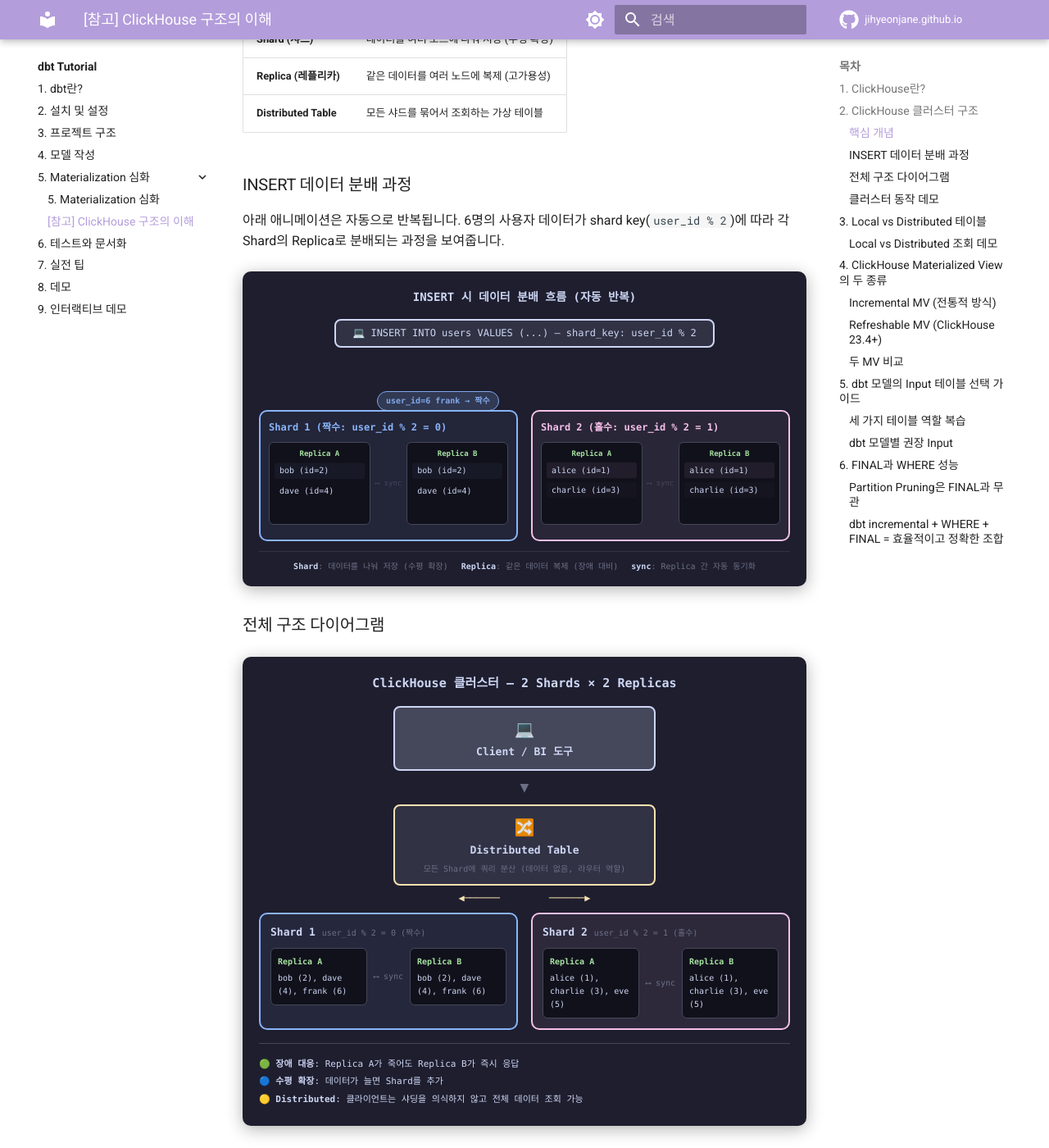
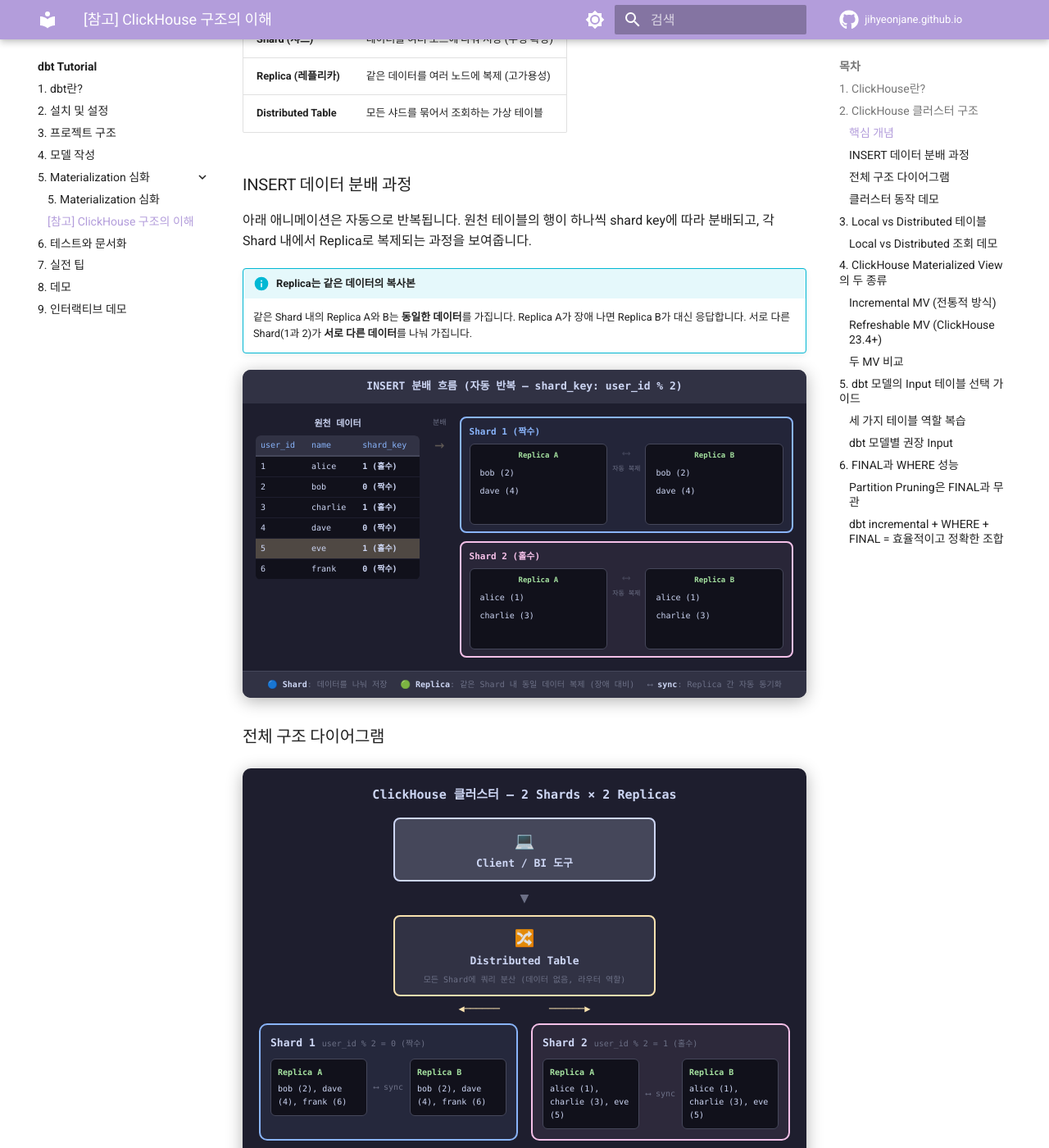
Before and after one commit to jihyeonjane/jihyeonjane.github.io, an MkDocs documentation site: the page built from docs/dbt-tutorial/05-clickhouse.md, in a window 1280 px wide and 1400 px high, scrolled down 1154 px. Shown: the whole window at 82% size. Built offline with MkDocs 1.6.1 and Material for MkDocs 9.7.7, drawn with Linux system fonts in a browser that asks for light colours; comment, search, counter and statistics services are not loaded.

Commit message:
INSERT 분배 애니메이션 전면 리뉴얼
- 좌측에 원천 테이블(6행) 표시, 행별로 하이라이트 애니메이션
- 우측에 Shard 1/2, 각각 Replica A/B
- Replica A에 행이 먼저 나타나고(초록 flash), 0.5초 후 Replica B에 복제(파랑 flash)
- Replica가 같은 데이터를 가지는 이유 설명하는 info 박스 추가
- 12초 주기 자동 반복

Co-Authored-By: Claude Opus 4.6 (1M context) <noreply@anthropic.com>

```diff
--- a/docs/dbt-tutorial/05-clickhouse.md
+++ b/docs/dbt-tutorial/05-clickhouse.md
@@ -39,67 +39,81 @@ ClickHouse는 단일 서버로도 빠르지만, 대규모 데이터를 처리할
 
 ### INSERT 데이터 분배 과정
 
-아래 애니메이션은 자동으로 반복됩니다. 6명의 사용자 데이터가 shard key(`user_id % 2`)에 따라 각 Shard의 Replica로 분배되는 과정을 보여줍니다.
+아래 애니메이션은 자동으로 반복됩니다. 원천 테이블의 행이 하나씩 shard key에 따라 분배되고, 각 Shard 내에서 Replica로 복제되는 과정을 보여줍니다.
 
-<div class="ch-anim" markdown="0">
-  <div class="ch-anim-title">INSERT 시 데이터 분배 흐름 (자동 반복)</div>
-  <div class="ch-anim-client">
-    <div class="ch-anim-client-box">💻 INSERT INTO users VALUES (...) — shard_key: user_id % 2</div>
-  </div>
-  <div class="ch-anim-packets">
-    <div class="ch-packet ch-packet-s2">user_id=1 alice → 홀수</div>
-    <div class="ch-packet ch-packet-s1">user_id=2 bob → 짝수</div>
-    <div class="ch-packet ch-packet-s2">user_id=3 charlie → 홀수</div>
-    <div class="ch-packet ch-packet-s1">user_id=4 dave → 짝수</div>
-    <div class="ch-packet ch-packet-s2">user_id=5 eve → 홀수</div>
-    <div class="ch-packet ch-packet-s1">user_id=6 frank → 짝수</div>
-  </div>
-  <div class="ch-anim-shards">
-    <div class="ch-anim-shard ch-anim-shard1">
-      <div class="ch-anim-shard-title">Shard 1 (짝수: user_id % 2 = 0)</div>
-      <div class="ch-anim-replicas">
-        <div class="ch-anim-replica">
-          <div class="ch-anim-replica-title">Replica A</div>
-          <div class="ch-anim-row">bob (id=2)</div>
-          <div class="ch-anim-row">dave (id=4)</div>
-          <div class="ch-anim-row">frank (id=6)</div>
-        </div>
-        <div class="ch-anim-sync">
-          <div class="ch-anim-sync-arrow">⟷ sync</div>
-        </div>
-        <div class="ch-anim-replica">
-          <div class="ch-anim-replica-title">Replica B</div>
-          <div class="ch-anim-row">bob (id=2)</div>
-          <div class="ch-anim-row">dave (id=4)</div>
-          <div class="ch-anim-row">frank (id=6)</div>
+!!! info "Replica는 같은 데이터의 복사본"
+    같은 Shard 내의 Replica A와 B는 **동일한 데이터**를 가집니다. Replica A가 장애 나면 Replica B가 대신 응답합니다. 서로 다른 Shard(1과 2)가 **서로 다른 데이터**를 나눠 가집니다.
+
+<div class="ch-insert-demo" id="ch-insert-demo" markdown="0">
+  <div class="ch-insert-header">INSERT 분배 흐름 (자동 반복 — shard_key: user_id % 2)</div>
+  <div class="ch-insert-body">
+    <div class="ch-insert-source">
+      <div class="ch-insert-source-title">원천 데이터</div>
+      <table class="ch-insert-table">
+        <thead><tr><th>user_id</th><th>name</th><th>shard_key</th></tr></thead>
+        <tbody>
+          <tr class="ch-src-row ch-src-r1"><td>1</td><td>alice</td><td class="ch-key-odd">1 (홀수)</td></tr>
+          <tr class="ch-src-row ch-src-r2"><td>2</td><td>bob</td><td class="ch-key-even">0 (짝수)</td></tr>
+          <tr class="ch-src-row ch-src-r3"><td>3</td><td>charlie</td><td class="ch-key-odd">1 (홀수)</td></tr>
+          <tr class="ch-src-row ch-src-r4"><td>4</td><td>dave</td><td class="ch-key-even">0 (짝수)</td></tr>
+          <tr class="ch-src-row ch-src-r5"><td>5</td><td>eve</td><td class="ch-key-odd">1 (홀수)</td></tr>
+          <tr class="ch-src-row ch-src-r6"><td>6</td><td>frank</td><td class="ch-key-even">0 (짝수)</td></tr>
+        </tbody>
+      </table>
+    </div>
+    <div class="ch-insert-arrow-area">
+      <div class="ch-insert-arrow-label">분배</div>
+      <div class="ch-insert-arrows">→</div>
+    </div>
+    <div class="ch-insert-targets">
+      <div class="ch-insert-shard ch-insert-shard1">
+        <div class="ch-insert-shard-title">Shard 1 (짝수)</div>
+        <div class="ch-insert-replica-group">
+          <div class="ch-insert-replica">
+            <div class="ch-insert-replica-label">Replica A</div>
+            <div class="ch-dest-row ch-d-s1-r1">bob (2)</div>
+            <div class="ch-dest-row ch-d-s1-r2">dave (4)</div>
+            <div class="ch-dest-row ch-d-s1-r3">frank (6)</div>
+          </div>
+          <div class="ch-insert-sync-col">
+            <div class="ch-insert-sync-icon">⟷</div>
+            <div class="ch-insert-sync-text">자동 복제</div>
+          </div>
+          <div class="ch-insert-replica">
+            <div class="ch-insert-replica-label">Replica B</div>
+            <div class="ch-dest-row ch-d-s1-r1-b">bob (2)</div>
+            <div class="ch-dest-row ch-d-s1-r2-b">dave (4)</div>
+            <div class="ch-dest-row ch-d-s1-r3-b">frank (6)</div>
+          </div>
         </div>
       </div>
-    </div>
-    <div class="ch-anim-shard ch-anim-shard2">
-      <div class="ch-anim-shard-title">Shard 2 (홀수: user_id % 2 = 1)</div>
-      <div class="ch-anim-replicas">
-        <div class="ch-anim-replica">
-          <div class="ch-anim-replica-title">Replica A</div>
-          <div class="ch-anim-row">alice (id=1)</div>
-          <div class="ch-anim-row">charlie (id=3)</div>
-          <div class="ch-anim-row">eve (id=5)</div>
-        </div>
-        <div class="ch-anim-sync">
-          <div class="ch-anim-sync-arrow">⟷ sync</div>
-        </div>
-        <div class="ch-anim-replica">
-          <div class="ch-anim-replica-title">Replica B</div>
-          <div class="ch-anim-row">alice (id=1)</div>
-          <div class="ch-anim-row">charlie (id=3)</div>
-          <div class="ch-anim-row">eve (id=5)</div>
+      <div class="ch-insert-shard ch-insert-shard2">
+        <div class="ch-insert-shard-title">Shard 2 (홀수)</div>
+        <div class="ch-insert-replica-group">
+          <div class="ch-insert-replica">
+            <div class="ch-insert-replica-label">Replica A</div>
+            <div class="ch-dest-row ch-d-s2-r1">alice (1)</div>
+            <div class="ch-dest-row ch-d-s2-r2">charlie (3)</div>
+            <div class="ch-dest-row ch-d-s2-r3">eve (5)</div>
+          </div>
+          <div class="ch-insert-sync-col">
+            <div class="ch-insert-sync-icon">⟷</div>
+            <div class="ch-insert-sync-text">자동 복제</div>
+          </div>
+          <div class="ch-insert-replica">
+            <div class="ch-insert-replica-label">Replica B</div>
+            <div class="ch-dest-row ch-d-s2-r1-b">alice (1)</div>
+            <div class="ch-dest-row ch-d-s2-r2-b">charlie (3)</div>
+            <div class="ch-dest-row ch-d-s2-r3-b">eve (5)</div>
+          </div>
         </div>
       </div>
     </div>
   </div>
-  <div class="ch-anim-legend">
-    <div class="ch-anim-legend-item"><strong>Shard</strong>: 데이터를 나눠 저장 (수평 확장)</div>
-    <div class="ch-anim-legend-item"><strong>Replica</strong>: 같은 데이터 복제 (장애 대비)</div>
-    <div class="ch-anim-legend-item"><strong>sync</strong>: Replica 간 자동 동기화</div>
+  <div class="ch-insert-legend">
+    <span>🔵 <strong>Shard</strong>: 데이터를 나눠 저장</span>
+    <span>🟢 <strong>Replica</strong>: 같은 Shard 내 동일 데이터 복제 (장애 대비)</span>
+    <span>⟷ <strong>sync</strong>: Replica 간 자동 동기화</span>
   </div>
 </div>
 
--- a/docs/stylesheets/ch-anim.css
+++ b/docs/stylesheets/ch-anim.css
@@ -1,231 +1,256 @@
-/* ===== ClickHouse INSERT Animation ===== */
-.ch-anim {
+/* ===== ClickHouse INSERT Distribution Animation ===== */
+
+/* Total animation cycle: 12s */
+
+.ch-insert-demo {
   background: #1e1e2e;
   border-radius: 10px;
-  padding: 20px 20px 16px;
+  box-shadow: 0 4px 20px rgba(0,0,0,0.3);
   margin: 1.5em 0;
   font-family: 'Menlo', 'Consolas', monospace;
-  box-shadow: 0 4px 20px rgba(0,0,0,0.3);
+  font-size: 12px;
   overflow: hidden;
-  position: relative;
 }
-.ch-anim-title {
+.ch-insert-header {
+  background: #313244;
+  padding: 10px 16px;
+  color: #cdd6f4;
+  font-size: 13px;
+  font-weight: bold;
   text-align: center;
-  color: #cdd6f4;
-  font-size: 14px;
-  font-weight: bold;
-  margin-bottom: 16px;
+}
+.ch-insert-body {
+  display: flex;
+  padding: 16px;
+  gap: 12px;
+  align-items: flex-start;
 }
 
-/* --- Top: Client / INSERT --- */
-.ch-anim-client {
+/* --- Source table --- */
+.ch-insert-source {
+  flex: 0 0 200px;
+}
+.ch-insert-source-title {
+  color: #cdd6f4;
+  font-size: 11px;
+  font-weight: bold;
+  margin-bottom: 6px;
   text-align: center;
-  margin-bottom: 8px;
 }
-.ch-anim-client-box {
-  display: inline-block;
+.ch-insert-table {
+  width: 100%;
+  border-collapse: collapse;
+  background: #11111b;
+  border-radius: 6px;
+  overflow: hidden;
+}
+.ch-insert-table thead th {
   background: #313244;
-  border: 2px solid #cdd6f4;
-  border-radius: 8px;
-  padding: 6px 20px;
+  color: #89b4fa;
+  padding: 4px 6px;
+  font-size: 10px;
+  text-align: left;
+  border-bottom: 2px solid #45475a;
+}
+.ch-insert-table tbody td {
+  padding: 4px 6px;
   color: #cdd6f4;
-  font-size: 12px;
+  font-size: 10px;
+  border-bottom: 1px solid #1e1e2e;
+}
+.ch-key-even { color: #89b4fa; font-weight: bold; }
+.ch-key-odd { color: #f5c0e8; font-weight: bold; }
+
+/* Source row highlight animation — staggered by row */
+.ch-src-row {
+  animation: srcHighlight 12s infinite;
+}
+.ch-src-r1 { animation-delay: 0s; }
+.ch-src-r2 { animation-delay: 1.8s; }
+.ch-src-r3 { animation-delay: 3.6s; }
+.ch-src-r4 { animation-delay: 5.4s; }
+.ch-src-r5 { animation-delay: 7.2s; }
+.ch-src-r6 { animation-delay: 9.0s; }
+
+@keyframes srcHighlight {
+  0%   { background: transparent; }
+  2%   { background: #f9e2af44; }
+  8%   { background: #f9e2af44; }
+  14%  { background: transparent; }
+  100% { background: transparent; }
 }
 
-/* --- Data packet animation --- */
-.ch-anim-packets {
-  position: relative;
-  height: 60px;
-  margin: 0 auto;
-  max-width: 600px;
+/* --- Arrow area --- */
+.ch-insert-arrow-area {
+  display: flex;
+  flex-direction: column;
+  align-items: center;
+  justify-content: center;
+  padding: 0 4px;
 }
-.ch-packet {
-  position: absolute;
-  padding: 3px 10px;
-  border-radius: 12px;
-  font-size: 10px;
-  font-weight: bold;
-  opacity: 0;
-  white-space: nowrap;
+.ch-insert-arrow-label {
+  color: #6c7086;
+  font-size: 9px;
+  margin-bottom: 4px;
 }
-/* Packets going to Shard 1 (left) */
-.ch-packet-s1 {
-  background: #89b4fa33;
-  border: 1px solid #89b4fa;
-  color: #89b4fa;
-  animation: packetToLeft 8s infinite;
+.ch-insert-arrows {
+  color: #f9e2af;
+  font-size: 20px;
+  animation: arrowPulseInsert 1.5s infinite;
 }
-/* Packets going to Shard 2 (right) */
-.ch-packet-s2 {
-  background: #f5c0e833;
-  border: 1px solid #f5c0e8;
-  color: #f5c0e8;
-  animation: packetToRight 8s infinite;
+@keyframes arrowPulseInsert {
+  0%, 100% { opacity: 0.3; }
+  50% { opacity: 1; }
 }
 
-.ch-packet:nth-child(1) { top: 5px; left: 50%; animation-delay: 0s; }
-.ch-packet:nth-child(2) { top: 5px; left: 50%; animation-delay: 1.3s; }
-.ch-packet:nth-child(3) { top: 25px; left: 50%; animation-delay: 2.6s; }
-.ch-packet:nth-child(4) { top: 25px; left: 50%; animation-delay: 3.9s; }
-.ch-packet:nth-child(5) { top: 45px; left: 50%; animation-delay: 5.2s; }
-.ch-packet:nth-child(6) { top: 45px; left: 50%; animation-delay: 6.5s; }
-
-@keyframes packetToLeft {
-  0%   { opacity: 0; transform: translateX(0); }
-  5%   { opacity: 1; transform: translateX(0); }
-  12%  { opacity: 1; transform: translateX(-180px); }
-  18%  { opacity: 0; transform: translateX(-180px); }
-  100% { opacity: 0; }
+/* --- Target shards --- */
+.ch-insert-targets {
+  flex: 1;
+  display: flex;
+  flex-direction: column;
+  gap: 10px;
 }
-@keyframes packetToRight {
-  0%   { opacity: 0; transform: translateX(0); }
-  5%   { opacity: 1; transform: translateX(0); }
-  12%  { opacity: 1; transform: translateX(120px); }
-  18%  { opacity: 0; transform: translateX(120px); }
-  100% { opacity: 0; }
+.ch-insert-shard {
+  border-radius: 8px;
+  padding: 8px 10px;
 }
-
-/* --- Shard boxes --- */
-.ch-anim-shards {
-  display: flex;
-  gap: 16px;
-  margin-top: 8px;
-}
-.ch-anim-shard {
-  flex: 1;
-  border-radius: 10px;
-  padding: 10px;
-  min-height: 160px;
-}
-.ch-anim-shard1 {
+.ch-insert-shard1 {
   background: #89b4fa0d;
   border: 2px solid #89b4fa;
 }
-.ch-anim-shard2 {
+.ch-insert-shard2 {
   background: #f5c0e80d;
   border: 2px solid #f5c0e8;
 }
-.ch-anim-shard-title {
-  font-size: 12px;
+.ch-insert-shard-title {
+  font-size: 11px;
   font-weight: bold;
-  margin-bottom: 8px;
+  margin-bottom: 6px;
 }
-.ch-anim-shard1 .ch-anim-shard-title { color: #89b4fa; }
-.ch-anim-shard2 .ch-anim-shard-title { color: #f5c0e8; }
+.ch-insert-shard1 .ch-insert-shard-title { color: #89b4fa; }
+.ch-insert-shard2 .ch-insert-shard-title { color: #f5c0e8; }
 
-.ch-anim-replicas {
+.ch-insert-replica-group {
   display: flex;
   gap: 6px;
   align-items: flex-start;
 }
-.ch-anim-replica {
+.ch-insert-replica {
   flex: 1;
   background: #11111b;
   border-radius: 6px;
   border: 1px solid #45475a;
   padding: 6px;
-  min-height: 100px;
+  min-height: 70px;
 }
-.ch-anim-replica-title {
+.ch-insert-replica-label {
   font-size: 9px;
   font-weight: bold;
   color: #a6e3a1;
-  margin-bottom: 6px;
   text-align: center;
+  margin-bottom: 4px;
 }
-.ch-anim-sync {
+.ch-insert-sync-col {
+  display: flex;
+  flex-direction: column;
+  align-items: center;
+  justify-content: center;
+  gap: 2px;
+}
+.ch-insert-sync-icon {
   color: #6c7086;
-  font-size: 9px;
-  align-self: center;
+  font-size: 14px;
+  animation: syncPulseInsert 2s infinite;
+}
+.ch-insert-sync-text {
+  color: #6c7086;
+  font-size: 8px;
   white-space: nowrap;
 }
+@keyframes syncPulseInsert {
+  0%, 100% { opacity: 0.3; }
+  50% { opacity: 1; }
+}
 
-/* --- Animated rows inside replicas --- */
-.ch-anim-row {
+/* --- Destination rows --- */
+.ch-dest-row {
   padding: 2px 6px;
   margin: 2px 0;
   border-radius: 3px;
   font-size: 10px;
   color: #cdd6f4;
   opacity: 0;
-  transform: translateY(-4px);
-}
-.ch-anim-shard1 .ch-anim-row { background: #89b4fa15; }
-.ch-anim-shard2 .ch-anim-row { background: #f5c0e815; }
-
-/* Staggered row appearance — Shard 1 rows */
-.ch-anim-shard1 .ch-anim-replica:first-child .ch-anim-row:nth-child(1),
-.ch-anim-shard1 .ch-anim-replica:last-child .ch-anim-row:nth-child(1) {
-  animation: rowAppear 8s infinite;
-  animation-delay: 1.5s;
-}
-.ch-anim-shard1 .ch-anim-replica:first-child .ch-anim-row:nth-child(2),
-.ch-anim-shard1 .ch-anim-replica:last-child .ch-anim-row:nth-child(2) {
-  animation: rowAppear 8s infinite;
-  animation-delay: 4.1s;
-}
-.ch-anim-shard1 .ch-anim-replica:first-child .ch-anim-row:nth-child(3),
-.ch-anim-shard1 .ch-anim-replica:last-child .ch-anim-row:nth-child(3) {
-  animation: rowAppear 8s infinite;
-  animation-delay: 6.7s;
-}
-/* Shard 2 rows */
-.ch-anim-shard2 .ch-anim-replica:first-child .ch-anim-row:nth-child(1),
-.ch-anim-shard2 .ch-anim-replica:last-child .ch-anim-row:nth-child(1) {
-  animation: rowAppear 8s infinite;
-  animation-delay: 0.2s;
-}
-.ch-anim-shard2 .ch-anim-replica:first-child .ch-anim-row:nth-child(2),
-.ch-anim-shard2 .ch-anim-replica:last-child .ch-anim-row:nth-child(2) {
-  animation: rowAppear 8s infinite;
-  animation-delay: 2.8s;
-}
-.ch-anim-shard2 .ch-anim-replica:first-child .ch-anim-row:nth-child(3),
-.ch-anim-shard2 .ch-anim-replica:last-child .ch-anim-row:nth-child(3) {
-  animation: rowAppear 8s infinite;
-  animation-delay: 5.4s;
 }
 
-@keyframes rowAppear {
-  0%   { opacity: 0; transform: translateY(-4px); }
-  2%   { opacity: 0; transform: translateY(-4px); }
-  5%   { opacity: 1; transform: translateY(0); background: #a6e3a133; }
-  10%  { opacity: 1; background: transparent; }
-  95%  { opacity: 1; }
+/* Shard 1 Replica A rows — appear first */
+.ch-d-s1-r1 { animation: destAppear 12s infinite; animation-delay: 2.0s; }
+.ch-d-s1-r2 { animation: destAppear 12s infinite; animation-delay: 5.6s; }
+.ch-d-s1-r3 { animation: destAppear 12s infinite; animation-delay: 9.2s; }
+
+/* Shard 1 Replica B rows — appear 0.5s after A (sync delay) */
+.ch-d-s1-r1-b { animation: destAppearSync 12s infinite; animation-delay: 2.5s; }
+.ch-d-s1-r2-b { animation: destAppearSync 12s infinite; animation-delay: 6.1s; }
+.ch-d-s1-r3-b { animation: destAppearSync 12s infinite; animation-delay: 9.7s; }
+
+/* Shard 2 Replica A rows */
+.ch-d-s2-r1 { animation: destAppear 12s infinite; animation-delay: 0.2s; }
+.ch-d-s2-r2 { animation: destAppear 12s infinite; animation-delay: 3.8s; }
+.ch-d-s2-r3 { animation: destAppear 12s infinite; animation-delay: 7.4s; }
+
+/* Shard 2 Replica B rows — sync delay */
+.ch-d-s2-r1-b { animation: destAppearSync 12s infinite; animation-delay: 0.7s; }
+.ch-d-s2-r2-b { animation: destAppearSync 12s infinite; animation-delay: 4.3s; }
+.ch-d-s2-r3-b { animation: destAppearSync 12s infinite; animation-delay: 7.9s; }
+
+/* Replica A: row appears with green flash */
+@keyframes destAppear {
+  0%   { opacity: 0; transform: translateX(-6px); }
+  1%   { opacity: 0; transform: translateX(-6px); }
+  3%   { opacity: 1; transform: translateX(0); background: #a6e3a144; }
+  8%   { opacity: 1; background: transparent; }
+  90%  { opacity: 1; }
+  96%  { opacity: 0; }
   100% { opacity: 0; }
 }
 
-/* --- Replica sync arrow pulse --- */
-.ch-anim-sync-arrow {
-  color: #6c7086;
-  font-size: 9px;
-  text-align: center;
-  animation: syncPulse 2s infinite;
-}
-@keyframes syncPulse {
-  0%, 100% { opacity: 0.3; }
-  50% { opacity: 1; }
+/* Replica B: row appears with blue flash (slightly after A) */
+@keyframes destAppearSync {
+  0%   { opacity: 0; transform: translateX(6px); }
+  1%   { opacity: 0; transform: translateX(6px); }
+  3%   { opacity: 1; transform: translateX(0); background: #89b4fa44; }
+  8%   { opacity: 1; background: transparent; }
+  90%  { opacity: 1; }
+  96%  { opacity: 0; }
+  100% { opacity: 0; }
 }
 
-/* --- Bottom legend --- */
-.ch-anim-legend {
-  margin-top: 12px;
-  padding-top: 10px;
-  border-top: 1px solid #313244;
+/* --- Legend --- */
+.ch-insert-legend {
+  background: #313244;
+  padding: 8px 16px;
   display: flex;
   flex-wrap: wrap;
   gap: 16px;
   justify-content: center;
-}
-.ch-anim-legend-item {
   font-size: 10px;
   color: #6c7086;
+  border-top: 1px solid #45475a;
 }
-.ch-anim-legend-item strong {
+.ch-insert-legend strong {
   color: #cdd6f4;
 }
 
+/* ===== Responsive ===== */
 @media (max-width: 768px) {
-  .ch-anim-shards { flex-direction: column; }
-  .ch-anim-packets { height: 40px; }
+  .ch-insert-body {
+    flex-direction: column;
+  }
+  .ch-insert-source { flex: none; }
+  .ch-insert-arrow-area {
+    flex-direction: row;
+    gap: 8px;
+  }
+  .ch-insert-arrows {
+    transform: rotate(90deg);
+  }
 }
```
